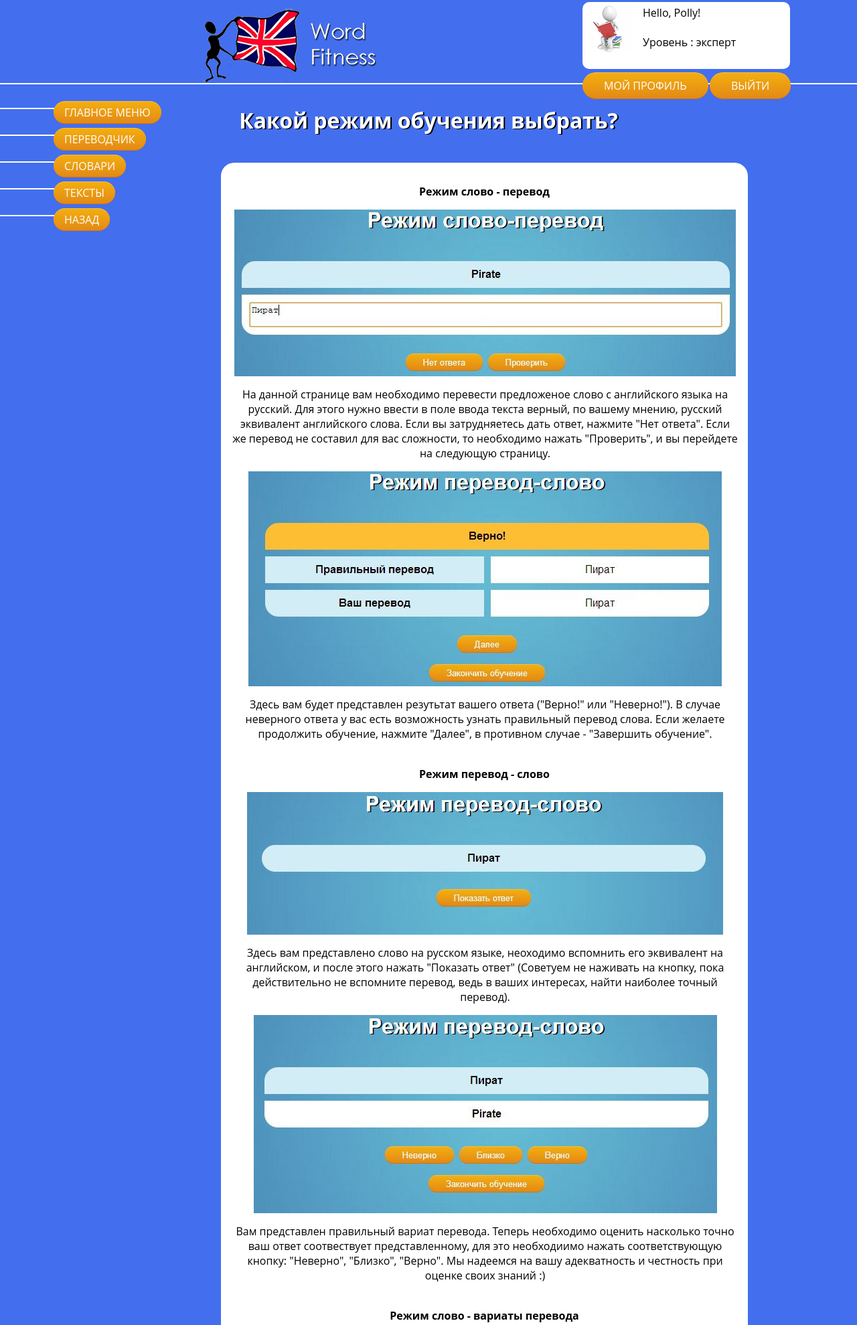
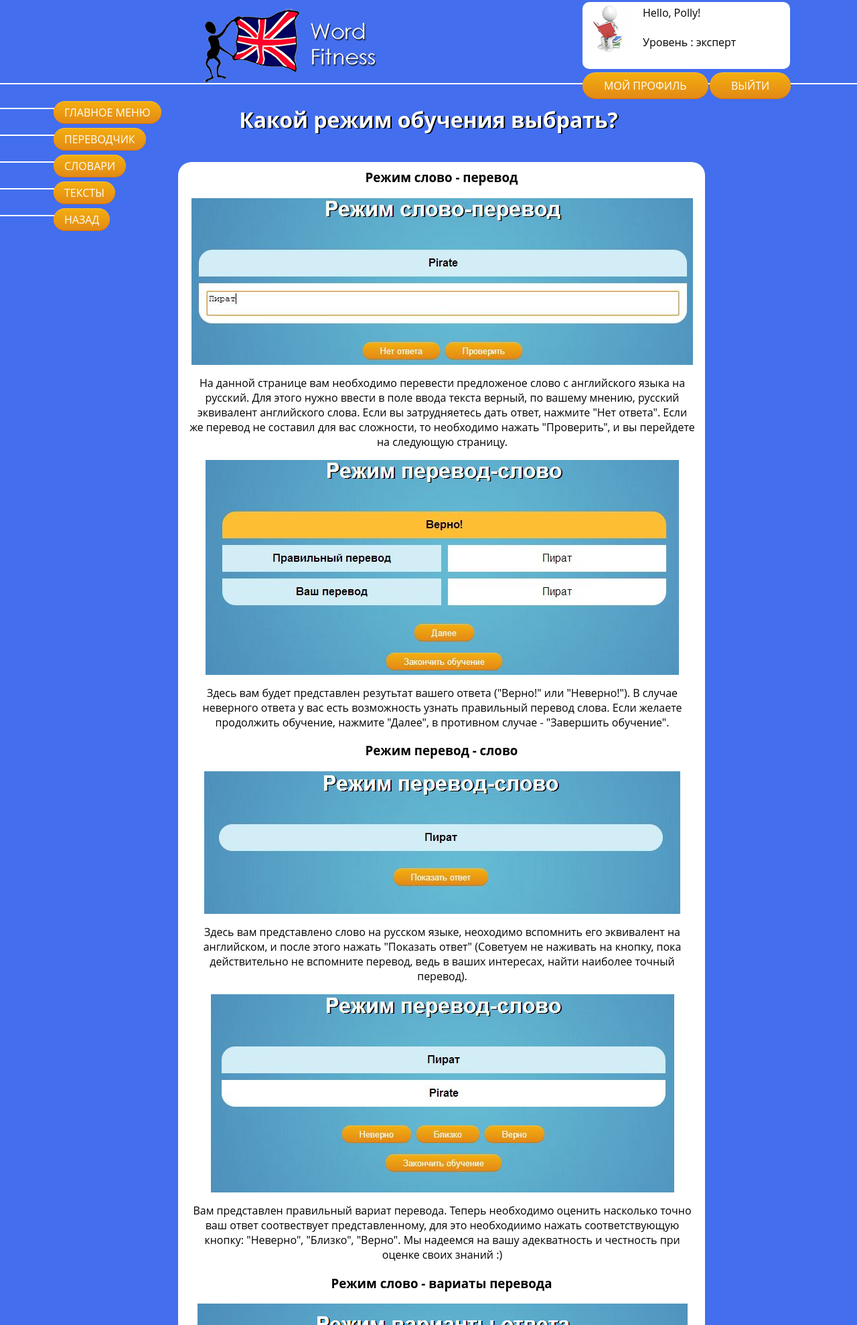
Before and after one commit to PolinkaLa/wordfitness-server-version, a plain HTML site: page instruction.html in a window 1280 px wide. Shown: the part 9-1988 px from the top of the page at 67% size. Drawn offline with Linux system fonts and the light colour scheme.

Commit message:
Polina refactoring instruction

```diff
--- a/css/WF.css
+++ b/css/WF.css
@@ -277,6 +277,9 @@ h1.p {
 	font-size: 2em;
  	text-shadow: 2px 1px black;
  	color: #FFFFFF;
+	/* отступ и выравнивание заголовка, для всех страниц*/
+	padding: 10;
+	text-align: center;
 }
 
 
@@ -284,7 +287,10 @@ h1.p {
 table {
 	table-layout: auto; /* ‘иксированна¤ ширина ¤чеек */
 	width: 100%; /* Ўирина таблицы */
-
+	/* следующие три строки для стиля таблиц, для всех страниц*/
+	border:0;
+	border-spacing: 10;
+	border-collapse: 5;
 }
 
 .close {
@@ -459,6 +465,7 @@ div#question{
 
 .tabwidth {
 	width: 50%; /* ?ширина таблицы */
+	margin: 0 auto;
 }
 
 .navig_point{
@@ -517,3 +524,12 @@ label {
     visibility: hidden;
     position: absolute;
 }
+/* для выравнивания по центру*/
+.middle {
+text-align: center;
+}
+/* для таблицы на страницы инструкция*/
+.table_instruct {
+	width: 60%;
+	margin: 0 auto;
+}
--- a/instruction.html
+++ b/instruction.html
@@ -34,72 +34,69 @@
 	<a href="javascript:history.back()" class="button button-back">НАЗАД</a>
 </div>
 
-<center>
-	<h1 class="p"><p><b>Какой режим обучения выбрать?</b></p></h1>
-	<div class="tabwidth">
-<table  border="0" cellpadding="5" cellspacing="10">
 
-<tr  bgcolor="#ffffff">
+	<h1 class="p">Какой режим обучения выбрать?</h1>
+	<div class="table_instruct">
+<table >
+
+<tr>
 
 <td class="tcenter">
-<center> <p><b><br>Режим слово  - перевод</b></p></center>
+<div class="middle"> <p><h3>Режим слово  - перевод</h3></p>
 <div class="text">
-<center>
+
 <img src="img/mode1_1.jpg">
 <p>
 На данной странице вам необходимо перевести предложеное слово с английского языка на русский.
 Для этого нужно ввести в поле ввода текста верный, по вашему мнению, русский эквивалент английского слова.
 Если вы затрудняетесь дать ответ, нажмите "Нет ответа".
 Если же перевод не составил для вас сложности, то необходимо нажать "Проверить", и вы перейдете на следующую страницу.
-<p>
+</p>
 <img src="img/mode1_2.jpg">
 <p>
 Здесь вам будет представлен резутьтат вашего ответа ("Верно!" или "Неверно!").
 В случае неверного ответа у вас есть возможность узнать правильный перевод слова.
 Если желаете продолжить обучение, нажмите "Далее", в противном случае - "Завершить обучение".
-<p><p>
-</center>
+</p>
 </div>
-<center> <p><b><br>Режим перевод - слово</b></p></center>
+
+<p><h3>Режим перевод - слово</h3></p>
 <div class="text">
-<center>
+
 <img src="img/mode2_1.jpg">
 <p>
 Здесь вам представлено слово на русском языке, неоходимо вспомнить его эквивалент на английском, и после этого нажать "Показать ответ"
 (Советуем не наживать на кнопку, пока действительно не вспомните перевод, ведь в ваших интересах, найти наиболее точный перевод).
-<p>
+</p>
 <img src="img/mode2_2.jpg">
 <p>
 Вам представлен правильный вариат перевода. Теперь необходимо оценить насколько точно ваш ответ соотвествует представленному, для это необходиимо нажать
 соответствующую кнопку: "Неверно", "Близко", "Верно". Мы надеемся на вашу адекватность и честность при оценке своих знаний :)
-<p>
-</center>
+</p>
+
 </div>
-<center> <p><b><br>Режим слово - вариаты перевода</b></p></center>
+<p><h3>Режим слово - вариаты перевода</h3></p>
 <div class="text">
-<center>
+
 <img src="img/mode3_1.jpg">
 <p>
 Здесь вам представлено слово на английском языке, неоходимо выбрать из предложенных вариантов правильный перевод слова (правильный ответ один).
-<p>
+</p>
 <img src="img/mode3_2.jpg">
 <p>
 Вам представлен результат вашего ответа, если вы ответили првильно, то увидите соответствующие сообщение, и ваш ответ будет выделен зеленым цветом.
  В противном случаее ваш ответ загориться красным, а правильный ответ будет выделен зеленым цветом.
-<p>
-<p>
-<b><br>Удачи в изучении новых слов!</b></br>
-</center>
-
+</p>
+<h3>Удачи в изучении новых слов!</h3>
+<a href="#start"><img src="img/arrow2.png" height="30" alt="стрелка"></a>
+</div>
 
 </div>
-<a href="#start"><p align="center"><img src="img/arrow2.png" height="30" alt="стрелка"></a>
+
 </td>
 </tr>
 </table>
 </div>
-<p></p>
-</center>
 </form>
 </body>
 </html>
```
